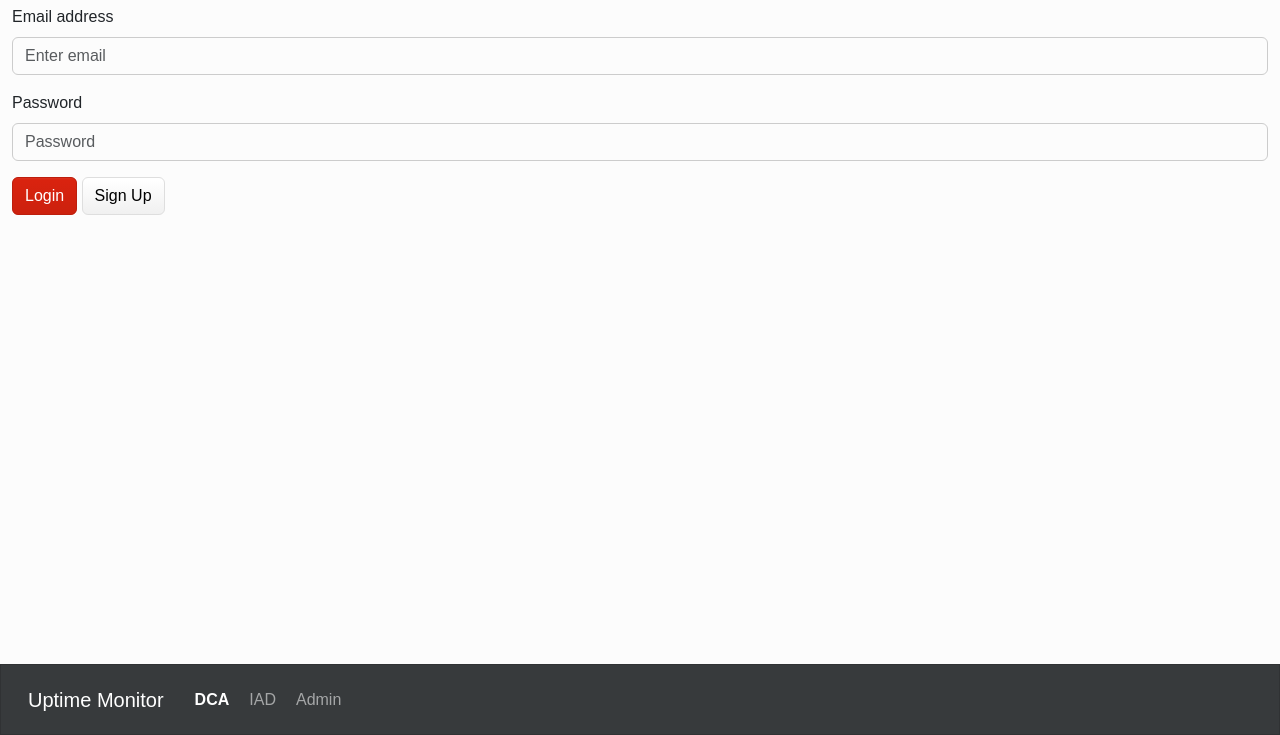
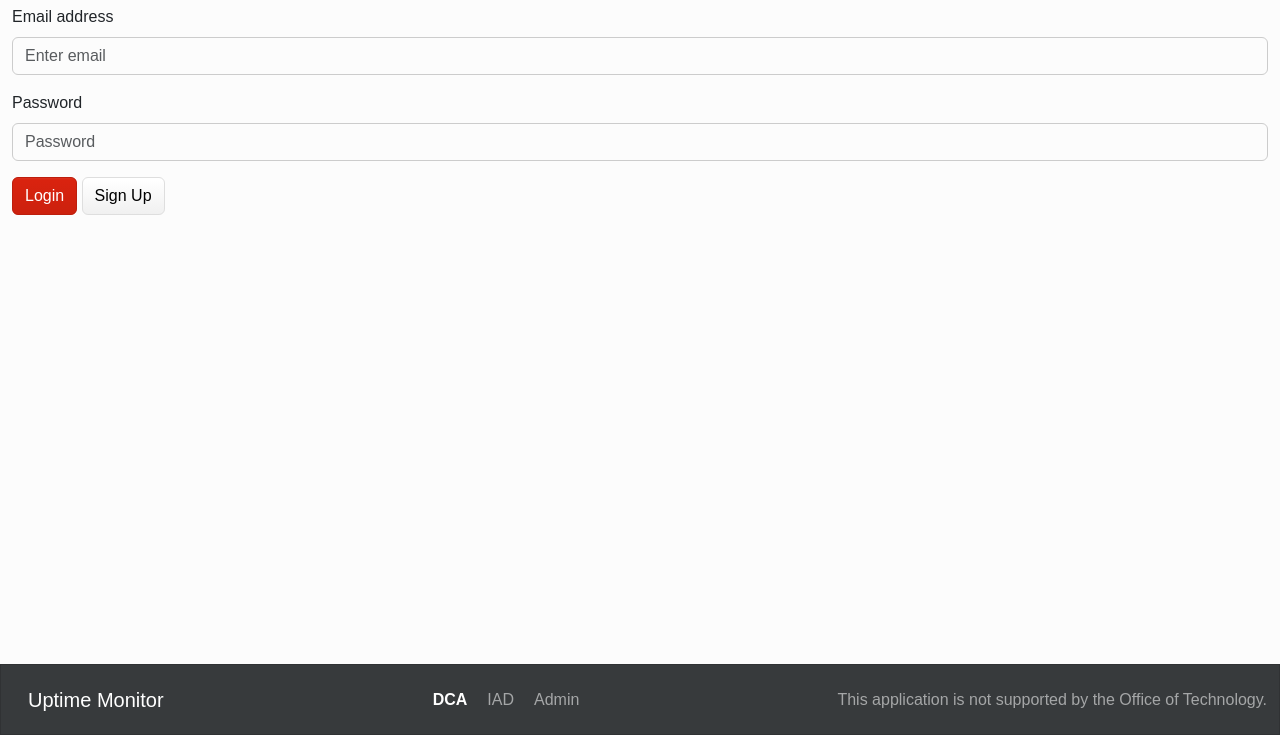
Before and after one commit to TransformAirports/uptime, a plain HTML site: page dev/index.html in a window 1280 px wide. Shown: the part 65-800 px from the top of the page. Drawn offline with nearby package versions, Linux system fonts and the light colour scheme; no server answers.

Commit message:
minor UI changes

```diff
--- a/dev/index.html
+++ b/dev/index.html
@@ -46,7 +46,7 @@
 
       <!-- Signup Form -->
       <div id="signup-form" class="my-4" style="display: none">
-        <h2>Create Admin Account</h2>
+        <h2>Create EEMW Monitoring Account</h2>
         <div class="mb-3">
           <label for="signup-email" class="form-label">Email address</label>
           <input
@@ -154,11 +154,11 @@
       </div>
     </div>
 
-    <!-- Fixed Footer Navbar -->
+<!-- Fixed Footer Navbar -->
 <nav class="navbar fixed-bottom navbar-dark bg-dark">
-  <div class="container-fluid">
+  <div class="container-fluid d-flex justify-content-between align-items-center">
     <a class="navbar-brand" href="#">Uptime Monitor</a>
-    <ul class="navbar-nav me-auto flex-row">
+    <ul class="navbar-nav flex-row">
       <li class="nav-item">
         <a class="nav-link active" href="#" id="dca-tab">DCA</a>
       </li>
@@ -173,6 +173,9 @@
         <a class="nav-link" href="#" id="logout-link">Logout</a>
       </li>
     </ul>
+    <span class="navbar-text">
+      This application is not supported by the Office of Technology.
+    </span>
   </div>
 </nav>
 
--- a/functions/emailCheck.js
+++ b/functions/emailCheck.js
@@ -16,7 +16,7 @@ const postmarkApiKey = functions.config().postmark.api_key;
 const postmarkClient = new postmark.ServerClient(postmarkApiKey);
 
 // Email addresses to CC
-const ccEmails = ['christian.kessler@mwaa.com', 'patrick.skelton@mwaa.com', 'me@cgk.io'];
+const ccEmails = ['christian.kessler@mwaa.com', 'patrick.skelton@mwaa.com', 'me@cgk.io', 'pskelton0330@gmail.com'];
 
 const restrictEmailDomain = functions.auth.user().onCreate(async (user) => {
   const email = user.email || '';
```
Also changed, not shown: public/index.html (+1 -1 lines).
